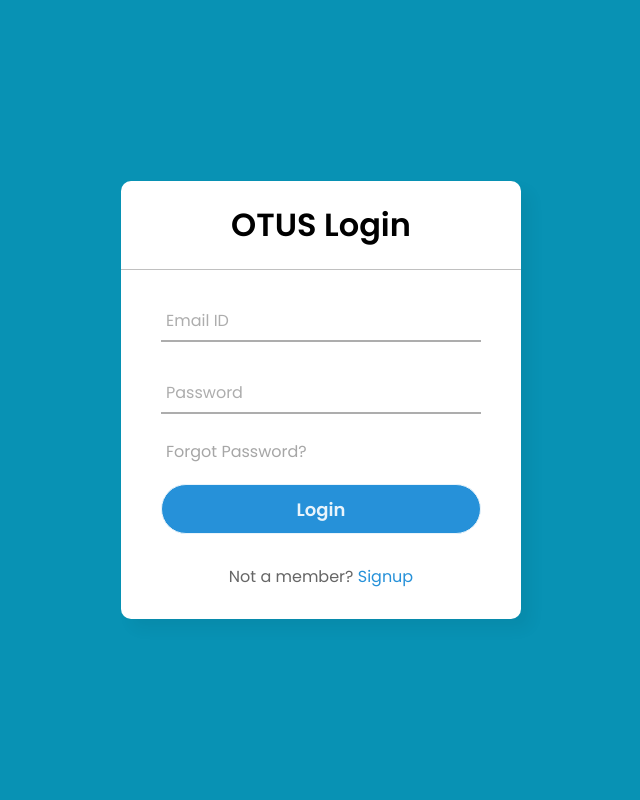
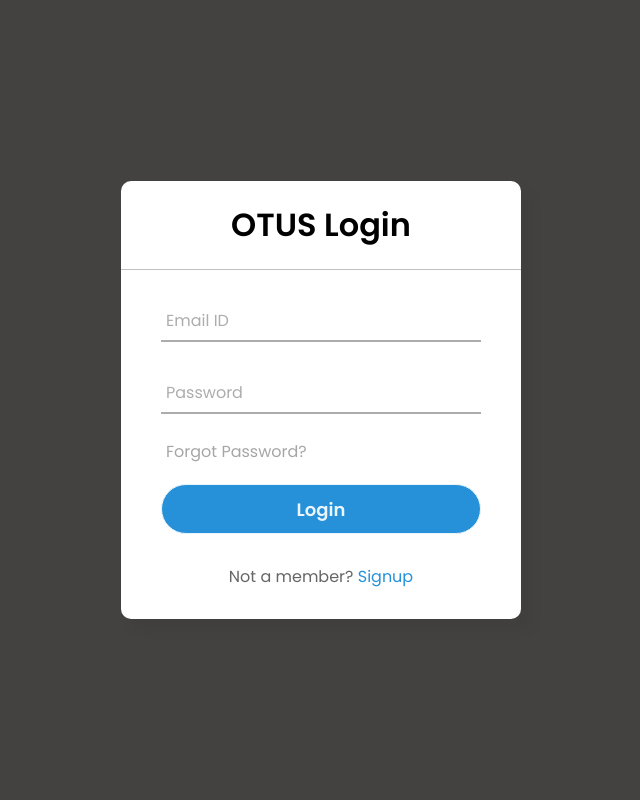
Before and after one commit to Saravananshanmugham/citbuddy, a Flask app: page / in a window 1280 px wide. Shown: the whole page, without its empty margins (319-959 px from the left). Run offline with Flask 2, Linux system fonts and the light colour scheme.

Commit message:
Add files via upload

```diff
--- a/static/css/style.css
+++ b/static/css/style.css
@@ -10,7 +10,7 @@ body{
   padding: 0;
   height: 100vh;
   overflow: hidden;
-  background-color: rgb(8, 146, 180);;
+  background-color: rgb(68, 65, 65);
 }
 .center{
   position: absolute;
```
